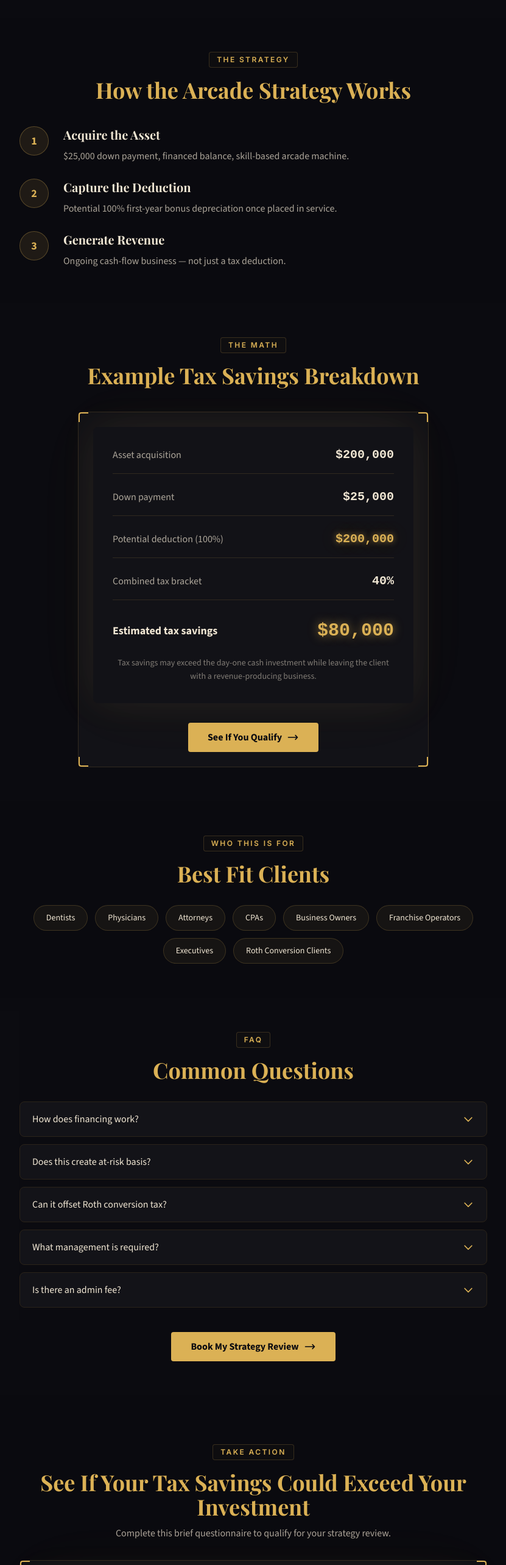
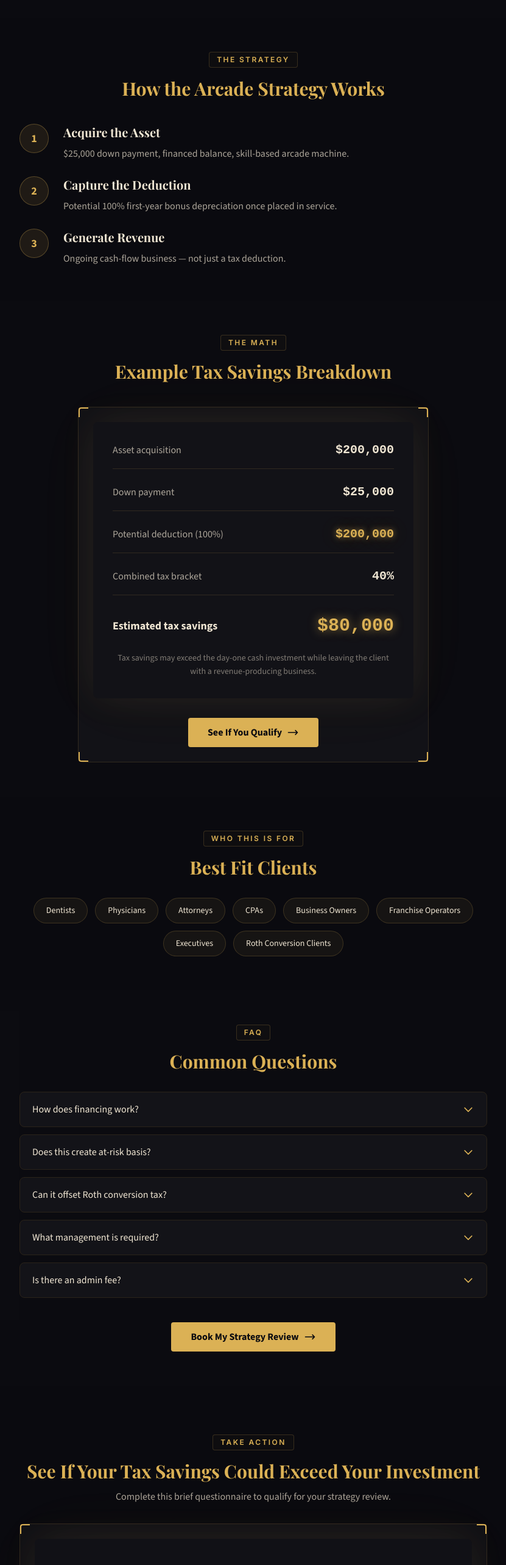
Before and after one commit to kennysabangan/arcade-tax-guide, a React (Vite) app: page /arcade in a window 1280 px wide. Shown: the part 1900-4466 px from the top of the page at 61% size, without its empty margins (224-1055 px from the left). Built offline with nearby package versions, Linux system fonts and the light colour scheme; what @react-pdf/renderer would draw is missing.

Commit message:
Fix: Resize all subsequent headers (Strategy, Math, Clients, FAQs)

```diff
--- a/src/pages/ArcadeLandingPage.jsx
+++ b/src/pages/ArcadeLandingPage.jsx
@@ -296,7 +296,7 @@ const leadScore = computeLeadScore();
       <SectionWrapper>
         <div className="text-center mb-6">
           <SectionLabel>The Strategy</SectionLabel>
-          <h2 className="font-heading text-gold text-3xl sm:text-4xl font-bold mt-4 mb-10">How the Arcade Strategy Works</h2>
+          <h2 className="font-heading text-gold text-2xl sm:text-3xl font-bold mt-4 mb-10">How the Arcade Strategy Works</h2>
         </div>
         <div className="max-w-3xl mx-auto space-y-6">
           {steps.map((step, i) => (
@@ -324,7 +324,7 @@ const leadScore = computeLeadScore();
         <SectionWrapper>
           <div className="text-center mb-6">
             <SectionLabel>The Math</SectionLabel>
-            <h2 className="font-heading text-gold text-3xl sm:text-4xl font-bold mt-4 mb-10">Example Tax Savings Breakdown</h2>
+            <h2 className="font-heading text-gold text-2xl sm:text-3xl font-bold mt-4 mb-10">Example Tax Savings Breakdown</h2>
           </div>
           <div className="max-w-xl mx-auto">
             <Card>
@@ -381,7 +381,7 @@ const leadScore = computeLeadScore();
       <SectionWrapper>
         <div className="text-center mb-6">
           <SectionLabel>Who This Is For</SectionLabel>
-          <h2 className="font-heading text-gold text-3xl sm:text-4xl font-bold mt-4 mb-8">Best Fit Clients</h2>
+          <h2 className="font-heading text-gold text-2xl sm:text-3xl font-bold mt-4 mb-8">Best Fit Clients</h2>
         </div>
         <div className="flex flex-wrap gap-3 justify-center max-w-3xl mx-auto">
           {personas.map((p, i) => (
@@ -404,7 +404,7 @@ const leadScore = computeLeadScore();
         <SectionWrapper>
           <div className="text-center mb-6">
             <SectionLabel>FAQ</SectionLabel>
-            <h2 className="font-heading text-gold text-3xl sm:text-4xl font-bold mt-4 mb-8">Common Questions</h2>
+            <h2 className="font-heading text-gold text-2xl sm:text-3xl font-bold mt-4 mb-8">Common Questions</h2>
           </div>
           <div className="max-w-3xl mx-auto space-y-3">
             {faqs.map((faq, i) => (
@@ -431,7 +431,7 @@ const leadScore = computeLeadScore();
         <div className="max-w-3xl mx-auto">
           <div className="text-center mb-8">
             <SectionLabel>Take Action</SectionLabel>
-            <h2 className="font-heading text-gold text-2xl sm:text-3xl lg:text-4xl font-bold mt-4 mb-3">
+            <h2 className="font-heading text-gold text-xl sm:text-2xl lg:text-3xl font-bold mt-4 mb-3">
               See If Your Tax Savings Could Exceed Your Investment
             </h2>
             <p className="text-cream-70 text-base max-w-xl mx-auto">
```
